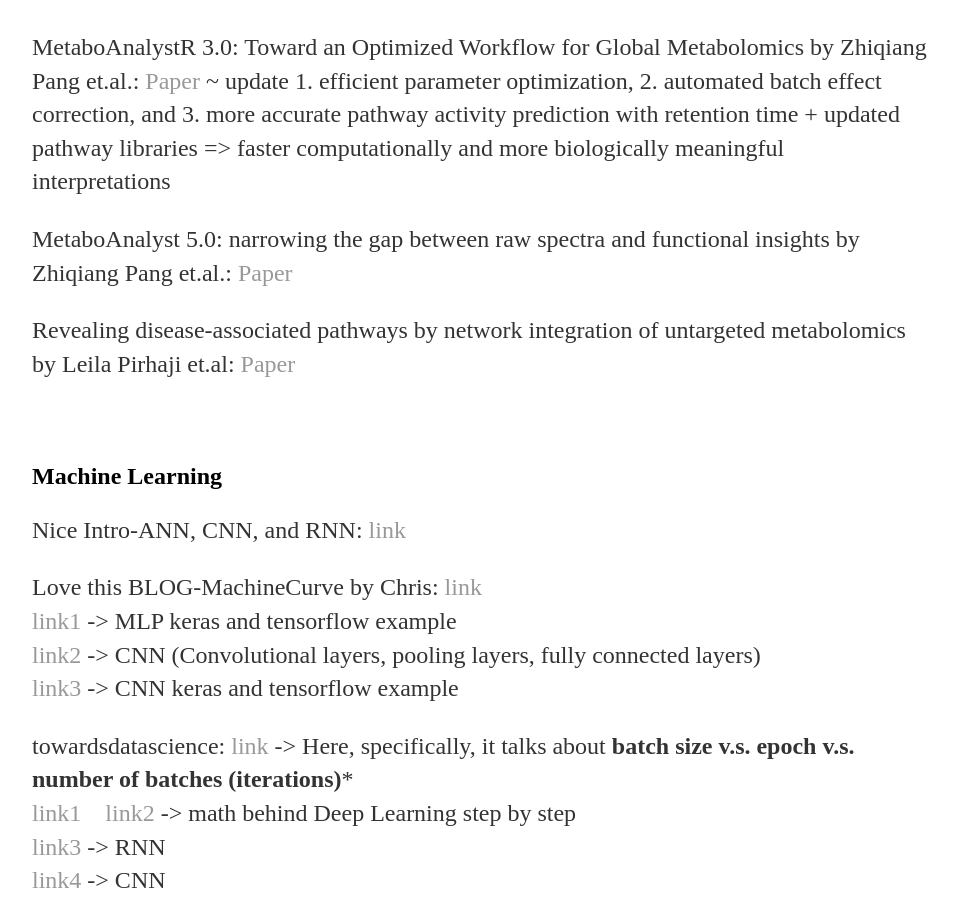
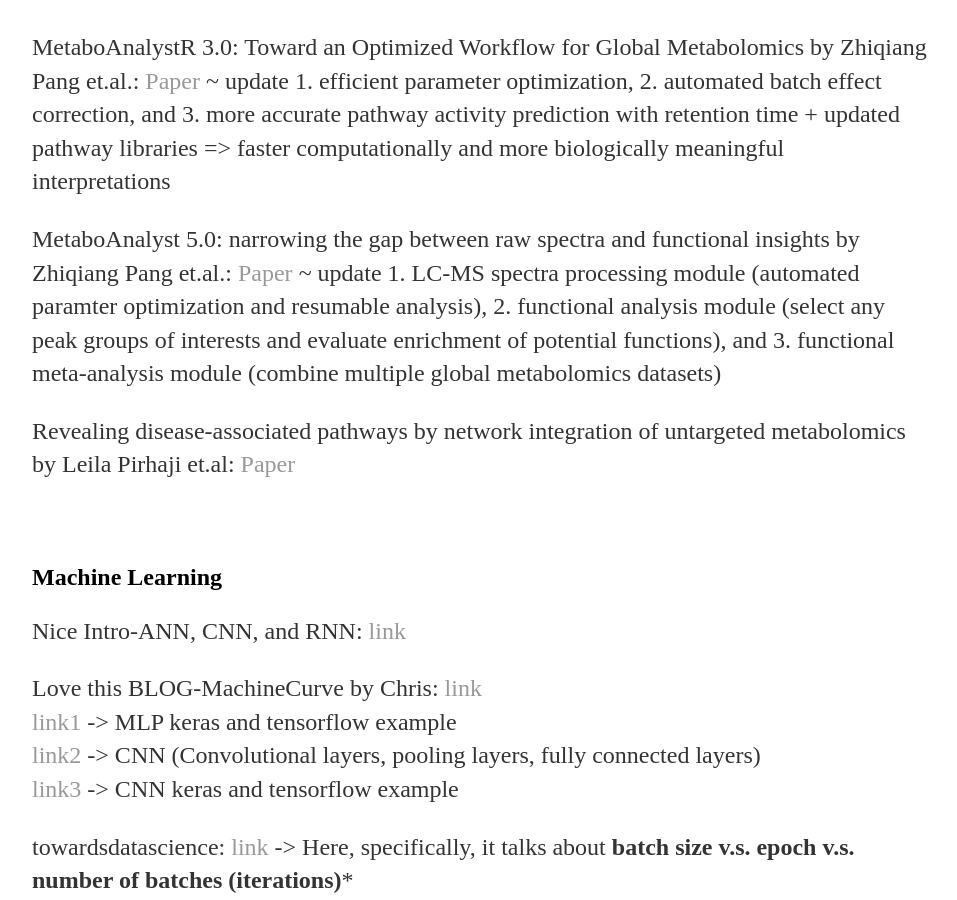
Before and after one commit to yjkweon24/yjkweon24.github.io, a Jekyll site: the page built from _posts/2019-03-16-Academic.md, in a window 1280 px wide and 900 px high, scrolled down 2663 px. Shown: the whole window, without its empty margins (160-1117 px from the left). Built offline with Jekyll 4.4.1, drawn with Linux system fonts in a browser that asks for light colours.

Commit message:
Update 2019-03-16-Academic.md

```diff
--- a/_posts/2019-03-16-Academic.md
+++ b/_posts/2019-03-16-Academic.md
@@ -63,7 +63,7 @@
 
 MetaboAnalystR 3.0: Toward an Optimized Workflow for Global Metabolomics by Zhiqiang Pang et.al.: [Paper](https://www.mdpi.com/2218-1989/10/5/186) ~ update 1. efficient parameter optimization, 2. automated batch effect correction, and 3. more accurate pathway activity prediction with retention time + updated pathway libraries => faster computationally and more biologically meaningful interpretations
 
-MetaboAnalyst 5.0: narrowing the gap between raw spectra and functional insights by Zhiqiang Pang et.al.: [Paper](https://academic.oup.com/nar/advance-article/doi/10.1093/nar/gkab382/6279832)
+MetaboAnalyst 5.0: narrowing the gap between raw spectra and functional insights by Zhiqiang Pang et.al.: [Paper](https://academic.oup.com/nar/advance-article/doi/10.1093/nar/gkab382/6279832) ~ update 1. LC-MS spectra processing module (automated paramter optimization and resumable analysis), 2. functional analysis module (select any peak groups of interests and evaluate enrichment of potential functions), and 3. functional meta-analysis module (combine multiple global metabolomics datasets)
 
 Revealing disease-associated pathways by network integration of untargeted metabolomics by Leila Pirhaji et.al: [Paper](https://www.ncbi.nlm.nih.gov/pmc/articles/PMC5209295/)
 
```
